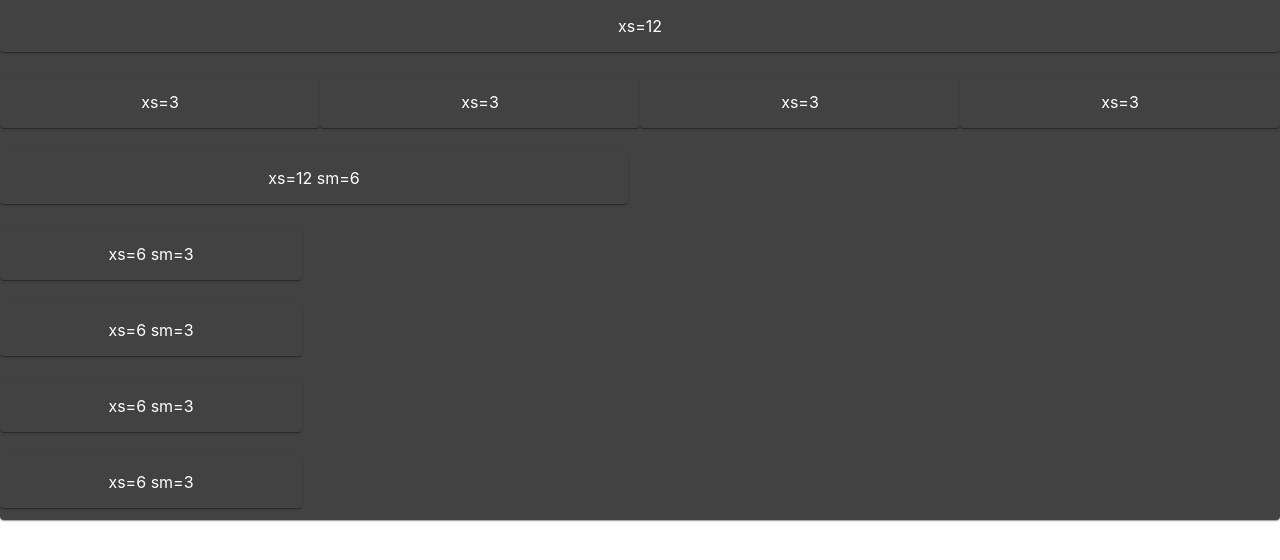
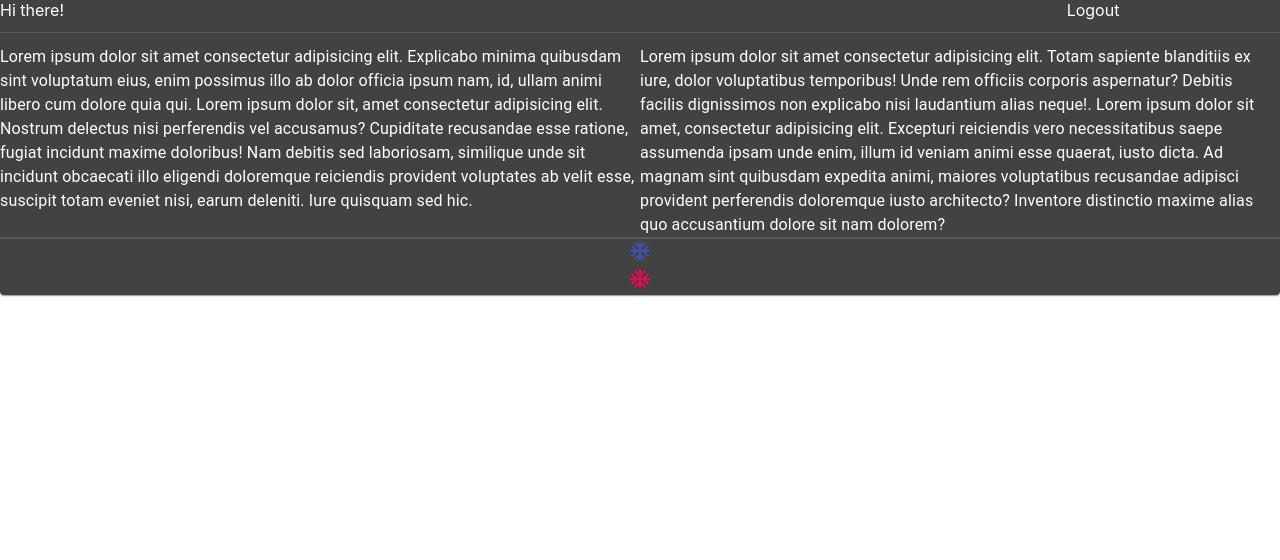
Before and after one commit to ArifSanaullah/learning-material-ui, a React (Create React App) app in the folder session1/: page / in a window 1280 px wide. Shown: the top 560 px of the page. Built offline with nearby package versions, Linux system fonts and the light colour scheme; the HTML template or start-up script is replaced by a standard one.

Commit message:
feat: Centering items with grid

```diff
--- a/session1/src/App.js
+++ b/session1/src/App.js
@@ -6,6 +6,8 @@ import {
 } from "@material-ui/core/styles";
 import Paper from "@material-ui/core/Paper";
 import Grid from "@material-ui/core/Grid";
+import { Divider, Typography } from "@material-ui/core";
+import AcUnitIcon from "@material-ui/icons/AcUnit";
 
 const useStyles = makeStyles((theme) => ({
   root: {
@@ -25,37 +27,56 @@ function App() {
       <Paper>
         <div className={classes.root}>
           <Grid container spacing={3} direction="column">
-            <Grid item xs={12}>
-              <Paper className={classes.paper}>xs=12</Paper>
-            </Grid>
-            <Grid item xs={12} container >
-              <Grid xs={3}>
-                <Paper className={classes.paper}>xs=3</Paper>
+            <Grid item container xs={12}>
+              <Grid item xs={2}>
+                Hi there!
               </Grid>
-              <Grid xs={3}>
-                <Paper className={classes.paper}>xs=3</Paper>
-              </Grid>
-              <Grid xs={3}>
-                <Paper className={classes.paper}>xs=3</Paper>
-              </Grid>
-              <Grid xs={3}>
-                <Paper className={classes.paper}>xs=3</Paper>
+              <Grid xs={8} item />
+              <Grid item xs={2}>
+                Logout
               </Grid>
             </Grid>
-            <Grid item xs={12} sm={6}>
-              <Paper className={classes.paper}>xs=12 sm=6</Paper>
+            <Divider />
+            <Grid xs={12} item container>
+              <Grid xs={6} item>
+                <Typography>
+                  Lorem ipsum dolor sit amet consectetur adipisicing elit.
+                  Explicabo minima quibusdam sint voluptatum eius, enim possimus
+                  illo ab dolor officia ipsum nam, id, ullam animi libero cum
+                  dolore quia qui. Lorem ipsum dolor sit, amet consectetur
+                  adipisicing elit. Nostrum delectus nisi perferendis vel
+                  accusamus? Cupiditate recusandae esse ratione, fugiat incidunt
+                  maxime doloribus! Nam debitis sed laboriosam, similique unde
+                  sit incidunt obcaecati illo eligendi doloremque reiciendis
+                  provident voluptates ab velit esse, suscipit totam eveniet
+                  nisi, earum deleniti. Iure quisquam sed hic.
+                </Typography>
+              </Grid>
+              <Grid xs={6} item>
+                <Typography>
+                  Lorem ipsum dolor sit amet consectetur adipisicing elit. Totam
+                  sapiente blanditiis ex iure, dolor voluptatibus temporibus!
+                  Unde rem officiis corporis aspernatur? Debitis facilis
+                  dignissimos non explicabo nisi laudantium alias neque!. Lorem
+                  ipsum dolor sit amet, consectetur adipisicing elit. Excepturi
+                  reiciendis vero necessitatibus saepe assumenda ipsam unde
+                  enim, illum id veniam animi esse quaerat, iusto dicta. Ad
+                  magnam sint quibusdam expedita animi, maiores voluptatibus
+                  recusandae adipisci provident perferendis doloremque iusto
+                  architecto? Inventore distinctio maxime alias quo accusantium
+                  dolore sit nam dolorem?
+                </Typography>
+              </Grid>
             </Grid>
-            <Grid item xs={6} sm={3}>
-              <Paper className={classes.paper}>xs=6 sm=3</Paper>
+          </Grid>
+          <Divider />
+          <Divider />
+          <Grid container xs={12} justify="center" >
+            <Grid item xs={12} style={{textAlign: "center"}} >
+              <AcUnitIcon color="primary" />
             </Grid>
-            <Grid item xs={6} sm={3}>
-              <Paper className={classes.paper}>xs=6 sm=3</Paper>
-            </Grid>
-            <Grid item xs={6} sm={3}>
-              <Paper className={classes.paper}>xs=6 sm=3</Paper>
-            </Grid>
-            <Grid item xs={6} sm={3}>
-              <Paper className={classes.paper}>xs=6 sm=3</Paper>
+            <Grid item>
+              <AcUnitIcon color="secondary" />
             </Grid>
           </Grid>
         </div>
```
